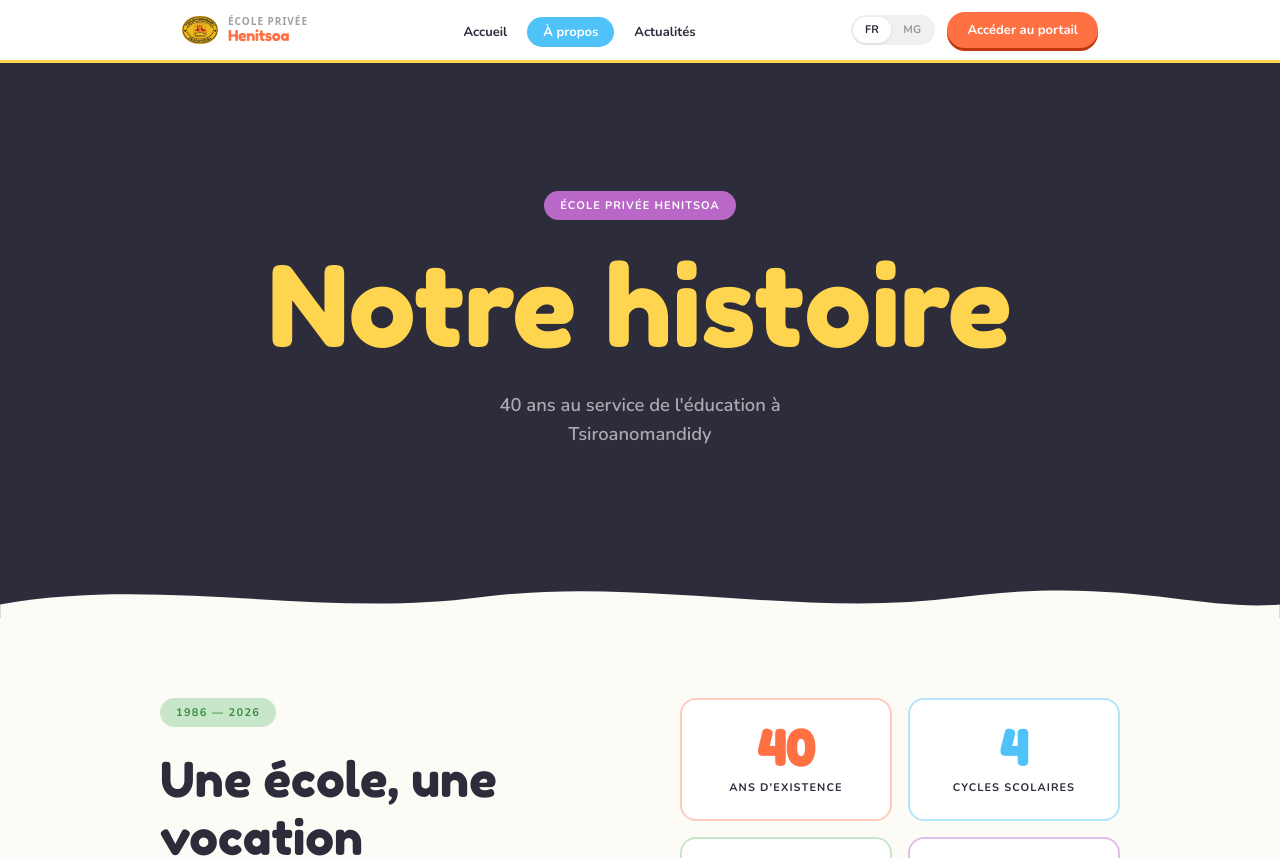
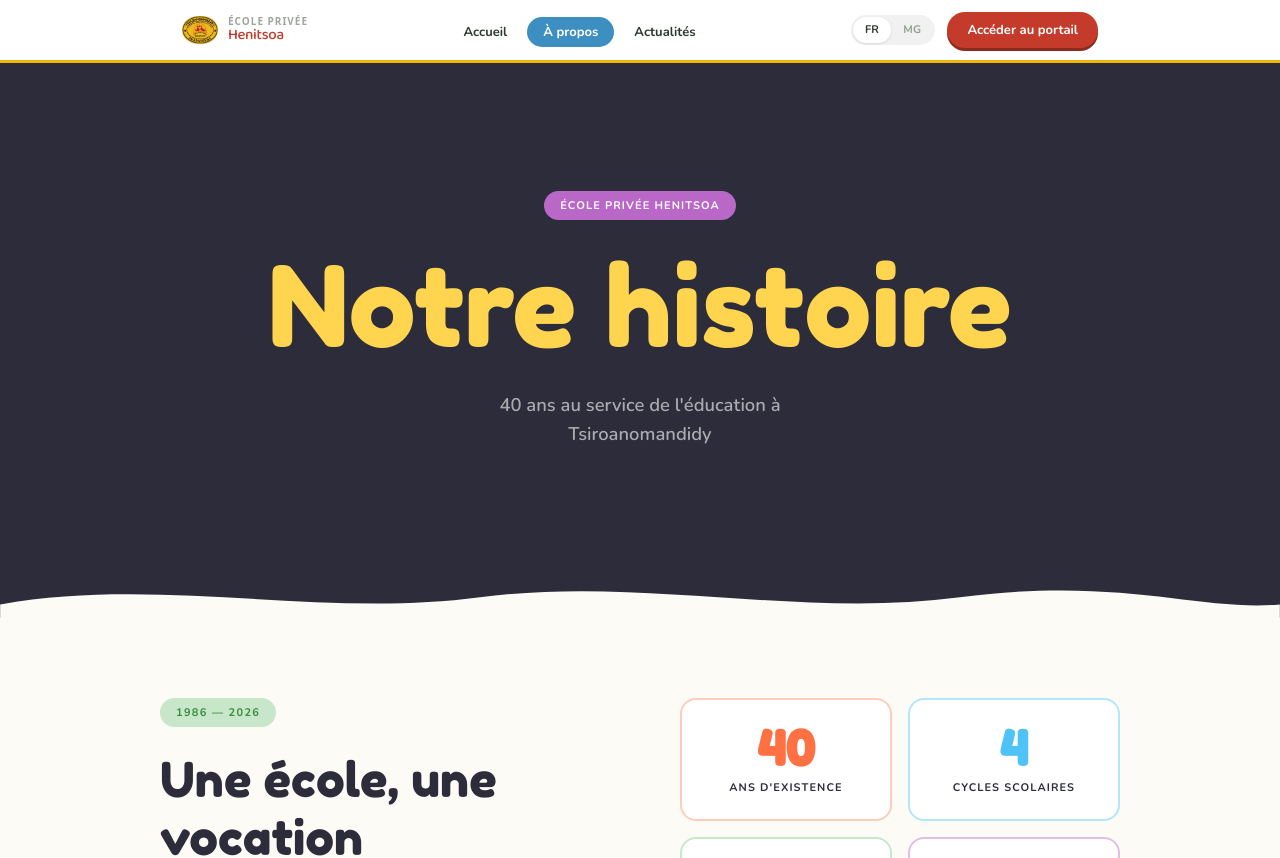
Before and after one commit to rfrancisr/henitsoa-management, a Next.js app: page /a-propos in a window 1280 px wide. Shown: the top 858 px of the page. Built offline with nearby package versions, Linux system fonts and the light colour scheme.

Commit message:
[ui] Restyle SiteNavbar to the mockup palette and typography
Swaps Fredoka/orange/blue accents for Baloo 2 and the forest/crayon/sky palette.

```diff
--- a/components/site/SiteNavbar.tsx
+++ b/components/site/SiteNavbar.tsx
@@ -18,7 +18,7 @@ export function SiteNavbar() {
 
   return (
     <nav
-      style={{ borderBottom: "3px solid #FFD54F" }}
+      style={{ borderBottom: "3px solid #F2B705" }}
       className="sticky top-0 z-50 bg-white"
     >
       <div className="max-w-[980px] mx-auto px-5 sm:px-8">
@@ -36,13 +36,13 @@ export function SiteNavbar() {
             <div className="leading-none">
               <div
                 className="text-[10px] font-bold tracking-[0.1em] uppercase"
-                style={{ color: "#2C2C3A", opacity: 0.45 }}
+                style={{ color: "#2B3A2A", opacity: 0.45 }}
               >
                 École Privée
               </div>
               <div
                 className="text-[15px] tracking-tight mt-0.5"
-                style={{ fontFamily: "var(--font-fredoka), 'Fredoka One', cursive", color: "#FF7043" }}
+                style={{ fontFamily: "var(--font-baloo), 'Baloo 2', sans-serif", color: "#C43B2C" }}
               >
                 Henitsoa
               </div>
@@ -58,19 +58,19 @@ export function SiteNavbar() {
                   className="transition-all duration-150 font-bold text-[13px] px-4 py-1.5 rounded-full"
                   style={{
                     fontFamily: "var(--font-nunito), 'Nunito', sans-serif",
-                    background: pathname === link.href ? "#4FC3F7" : "transparent",
-                    color: pathname === link.href ? "#fff" : "#2C2C3A",
+                    background: pathname === link.href ? "#3E8FC1" : "transparent",
+                    color: pathname === link.href ? "#fff" : "#2B3A2A",
                   }}
                   onMouseEnter={(e) => {
                     if (pathname !== link.href) {
-                      (e.currentTarget as HTMLElement).style.background = "#4FC3F7";
+                      (e.currentTarget as HTMLElement).style.background = "#3E8FC1";
                       (e.currentTarget as HTMLElement).style.color = "#fff";
                     }
                   }}
                   onMouseLeave={(e) => {
                     if (pathname !== link.href) {
                       (e.currentTarget as HTMLElement).style.background = "transparent";
-                      (e.currentTarget as HTMLElement).style.color = "#2C2C3A";
+                      (e.currentTarget as HTMLElement).style.color = "#2B3A2A";
                     }
                   }}
                 >
@@ -85,7 +85,7 @@ export function SiteNavbar() {
             {/* Language toggle */}
             <div
               className="flex items-center rounded-full p-0.5"
-              style={{ background: "rgba(44,44,58,0.07)" }}
+              style={{ background: "rgba(43,58,42,0.07)" }}
             >
               {(["fr", "mg"] as const).map((l) => (
                 <button
@@ -95,7 +95,7 @@ export function SiteNavbar() {
                   style={{
                     fontFamily: "var(--font-nunito), 'Nunito', sans-serif",
                     background: lang === l ? "#fff" : "transparent",
-                    color: lang === l ? "#2C2C3A" : "rgba(44,44,58,0.45)",
+                    color: lang === l ? "#2B3A2A" : "rgba(43,58,42,0.45)",
                     boxShadow: lang === l ? "0 1px 3px rgba(0,0,0,0.1)" : "none",
                   }}
                 >
@@ -110,16 +110,16 @@ export function SiteNavbar() {
               className="text-[13px] font-bold px-5 py-2 rounded-full text-white transition-all duration-150"
               style={{
                 fontFamily: "var(--font-nunito), 'Nunito', sans-serif",
-                background: "#FF7043",
-                boxShadow: "0 3px 0 #BF360C",
+                background: "#C43B2C",
+                boxShadow: "0 3px 0 #8B2A1F",
               }}
               onMouseEnter={(e) => {
                 (e.currentTarget as HTMLElement).style.transform = "translateY(-1px)";
-                (e.currentTarget as HTMLElement).style.boxShadow = "0 5px 0 #BF360C";
+                (e.currentTarget as HTMLElement).style.boxShadow = "0 5px 0 #8B2A1F";
               }}
               onMouseLeave={(e) => {
                 (e.currentTarget as HTMLElement).style.transform = "";
-                (e.currentTarget as HTMLElement).style.boxShadow = "0 3px 0 #BF360C";
+                (e.currentTarget as HTMLElement).style.boxShadow = "0 3px 0 #8B2A1F";
               }}
             >
               {t.nav.portal}
@@ -140,7 +140,7 @@ export function SiteNavbar() {
                   i === 1 ? (menuOpen ? "w-5 opacity-0" : "w-3.5") :
                               (menuOpen ? "w-5 -rotate-45 -translate-y-[7px]" : "w-5")
                 }`}
-                style={{ background: "#2C2C3A" }}
+                style={{ background: "#2B3A2A" }}
               />
             ))}
           </button>
@@ -154,7 +154,7 @@ export function SiteNavbar() {
         >
           <div
             className="border-t pt-3 flex flex-col gap-1"
-            style={{ borderColor: "rgba(44,44,58,0.1)" }}
+            style={{ borderColor: "rgba(43,58,42,0.1)" }}
           >
             {navLinks.map((link) => (
               <Link
@@ -164,7 +164,7 @@ export function SiteNavbar() {
                 className="px-4 py-2.5 rounded-xl text-[14px] font-bold transition-all duration-150"
                 style={{
                   fontFamily: "var(--font-nunito), 'Nunito', sans-serif",
-                  color: pathname === link.href ? "#FF7043" : "rgba(44,44,58,0.7)",
+                  color: pathname === link.href ? "#C43B2C" : "rgba(43,58,42,0.7)",
                   background: "transparent",
                 }}
               >
@@ -178,7 +178,7 @@ export function SiteNavbar() {
                 className="block text-center py-2.5 rounded-full text-[14px] font-bold text-white transition-colors duration-150"
                 style={{
                   fontFamily: "var(--font-nunito), 'Nunito', sans-serif",
-                  background: "#FF7043",
+                  background: "#C43B2C",
                 }}
               >
                 {t.nav.portal}
@@ -192,8 +192,8 @@ export function SiteNavbar() {
                   className="flex-1 py-1.5 rounded-full text-[12px] font-bold transition-all duration-150"
                   style={{
                     fontFamily: "var(--font-nunito), 'Nunito', sans-serif",
-                    background: lang === l ? "#2C2C3A" : "rgba(44,44,58,0.08)",
-                    color: lang === l ? "#fff" : "rgba(44,44,58,0.5)",
+                    background: lang === l ? "#2B3A2A" : "rgba(43,58,42,0.08)",
+                    color: lang === l ? "#fff" : "rgba(43,58,42,0.5)",
                   }}
                 >
                   {l.toUpperCase()}
```
